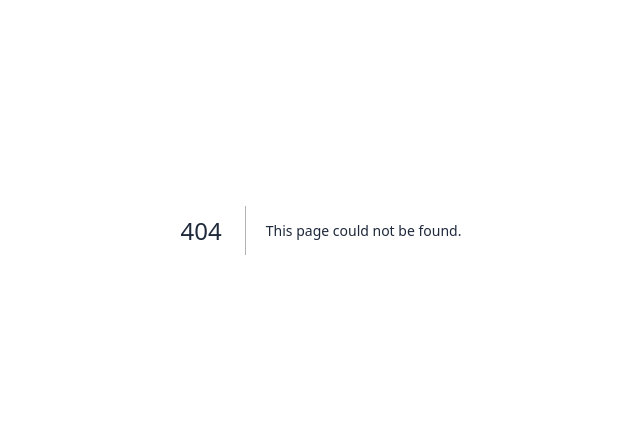
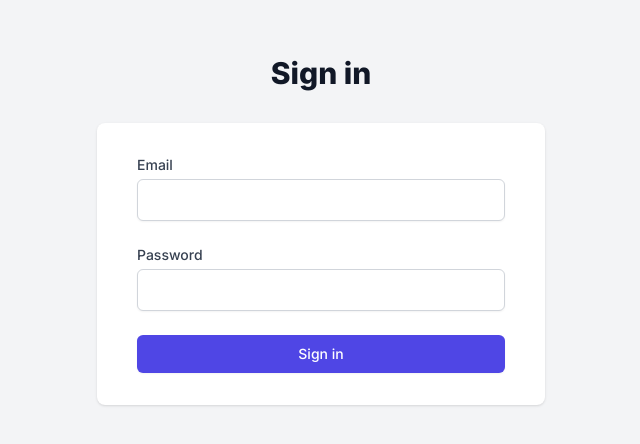
Before and after one commit to M-416U/blog-client, a Next.js app: page /login in a window 1280 px wide. Before the commit this address had no page. Shown: the part 170-614 px from the top of the page, without its empty margins (319-959 px from the left). Built offline with nearby package versions, Linux system fonts and the light colour scheme.

Commit message:
add login and regisetr forms

```diff
--- /dev/null
+++ b/app/(auth)/login/page.tsx
@@ -0,0 +1,8 @@
+import { LoginForm } from "@/app/components/LoginForm";
+import React from "react";
+
+const Login = () => {
+  return <LoginForm />;
+};
+
+export default Login;
--- /dev/null
+++ b/app/(auth)/register/page.tsx
@@ -0,0 +1,8 @@
+import { RegisterForm } from "@/app/components/RegisterForm";
+import React from "react";
+
+const Login = () => {
+  return <RegisterForm />;
+};
+
+export default Login;
--- /dev/null
+++ b/app/components/LoginForm.tsx
@@ -0,0 +1,79 @@
+"use client";
+import { useState } from "react";
+import { useAuthStore } from "../stores/useAuthStore";
+
+export const LoginForm = () => {
+  const [email, setEmail] = useState("");
+  const [password, setPassword] = useState("");
+  const [error, setError] = useState("");
+  const login = useAuthStore((state) => state.login);
+
+  const handleSubmit = async (e: React.FormEvent) => {
+    e.preventDefault();
+    try {
+      await login(email, password);
+    } catch (err) {
+      console.log(err);
+      setError("Invalid credentials");
+    }
+  };
+
+  return (
+    <div className="min-h-screen bg-gray-100 flex flex-col justify-center py-12 sm:px-6 lg:px-8">
+      <div className="sm:mx-auto sm:w-full sm:max-w-md">
+        <h2 className="text-center text-3xl font-extrabold text-gray-900">
+          Sign in
+        </h2>
+      </div>
+
+      <div className="mt-8 sm:mx-auto sm:w-full sm:max-w-md">
+        <div className="bg-white py-8 px-4 shadow sm:rounded-lg sm:px-10">
+          <form className="space-y-6" onSubmit={handleSubmit}>
+            <div>
+              <label
+                htmlFor="email"
+                className="block text-sm font-medium text-gray-700"
+              >
+                Email
+              </label>
+              <input
+                id="email"
+                type="email"
+                required
+                className="mt-1 block w-full px-3 py-2 border border-gray-300 rounded-md shadow-sm focus:outline-none focus:ring-indigo-500 focus:border-indigo-500"
+                value={email}
+                onChange={(e) => setEmail(e.target.value)}
+              />
+            </div>
+
+            <div>
+              <label
+                htmlFor="password"
+                className="block text-sm font-medium text-gray-700"
+              >
+                Password
+              </label>
+              <input
+                id="password"
+                type="password"
+                required
+                className="mt-1 block w-full px-3 py-2 border border-gray-300 rounded-md shadow-sm focus:outline-none focus:ring-indigo-500 focus:border-indigo-500"
+                value={password}
+                onChange={(e) => setPassword(e.target.value)}
+              />
+            </div>
+
+            {error && <div className="text-red-500 text-sm">{error}</div>}
+
+            <button
+              type="submit"
+              className="w-full flex justify-center py-2 px-4 border border-transparent rounded-md shadow-sm text-sm font-medium text-white bg-indigo-600 hover:bg-indigo-700 focus:outline-none focus:ring-2 focus:ring-offset-2 focus:ring-indigo-500"
+            >
+              Sign in
+            </button>
+          </form>
+        </div>
+      </div>
+    </div>
+  );
+};
--- /dev/null
+++ b/app/components/RegisterForm.tsx
@@ -0,0 +1,79 @@
+"use client";
+import { useState } from "react";
+import { useAuthStore } from "../stores/useAuthStore";
+
+export const RegisterForm = () => {
+  const [email, setEmail] = useState("");
+  const [password, setPassword] = useState("");
+  const [error, setError] = useState("");
+  const register = useAuthStore((state) => state.register);
+
+  const handleSubmit = async (e: React.FormEvent) => {
+    e.preventDefault();
+    try {
+      await register(email, password);
+    } catch (err) {
+      console.log(err);
+      setError("Registration failed");
+    }
+  };
+
+  return (
+    <div className="min-h-screen bg-gray-100 flex flex-col justify-center py-12 sm:px-6 lg:px-8">
+      <div className="sm:mx-auto sm:w-full sm:max-w-md">
+        <h2 className="text-center text-3xl font-extrabold text-gray-900">
+          Register
+        </h2>
+      </div>
+
+      <div className="mt-8 sm:mx-auto sm:w-full sm:max-w-md">
+        <div className="bg-white py-8 px-4 shadow sm:rounded-lg sm:px-10">
+          <form className="space-y-6" onSubmit={handleSubmit}>
+            <div>
+              <label
+                htmlFor="email"
+                className="block text-sm font-medium text-gray-700"
+              >
+                Email
+              </label>
+              <input
+                id="email"
+                type="email"
+                required
+                className="mt-1 block w-full px-3 py-2 border border-gray-300 rounded-md shadow-sm focus:outline-none focus:ring-indigo-500 focus:border-indigo-500"
+                value={email}
+                onChange={(e) => setEmail(e.target.value)}
+              />
+            </div>
+
+            <div>
+              <label
+                htmlFor="password"
+                className="block text-sm font-medium text-gray-700"
+              >
+                Password
+              </label>
+              <input
+                id="password"
+                type="password"
+                required
+                className="mt-1 block w-full px-3 py-2 border border-gray-300 rounded-md shadow-sm focus:outline-none focus:ring-indigo-500 focus:border-indigo-500"
+                value={password}
+                onChange={(e) => setPassword(e.target.value)}
+              />
+            </div>
+
+            {error && <div className="text-red-500 text-sm">{error}</div>}
+
+            <button
+              type="submit"
+              className="w-full flex justify-center py-2 px-4 border border-transparent rounded-md shadow-sm text-sm font-medium text-white bg-indigo-600 hover:bg-indigo-700 focus:outline-none focus:ring-2 focus:ring-offset-2 focus:ring-indigo-500"
+            >
+              Register
+            </button>
+          </form>
+        </div>
+      </div>
+    </div>
+  );
+};
--- /dev/null
+++ b/app/stores/useAuthStore.ts
@@ -0,0 +1,52 @@
+import { create } from "zustand";
+import { persist } from "zustand/middleware";
+
+interface AuthState {
+  token: string | null;
+  user: {
+    id: string;
+    email: string;
+    role: string;
+  } | null;
+  login: (email: string, password: string) => Promise<void>;
+  register: (email: string, password: string) => Promise<void>;
+  logout: () => void;
+}
+
+export const useAuthStore = create<AuthState>()(
+  persist(
+    (set) => ({
+      token: null,
+      user: null,
+      login: async (email, password) => {
+        const response = await fetch("/auth/login", {
+          method: "POST",
+          headers: { "Content-Type": "application/json" },
+          body: JSON.stringify({ email, password }),
+        });
+
+        if (!response.ok) {
+          throw new Error("Invalid credentials");
+        }
+
+        const data = await response.json();
+        set({ token: data.token, user: data.user });
+      },
+      register: async (email, password) => {
+        const response = await fetch("/auth/register", {
+          method: "POST",
+          headers: { "Content-Type": "application/json" },
+          body: JSON.stringify({ email, password }),
+        });
+
+        if (!response.ok) {
+          throw new Error("Registration failed");
+        }
+      },
+      logout: () => set({ token: null, user: null }),
+    }),
+    {
+      name: "auth-storage",
+    }
+  )
+);
--- a/package.json
+++ b/package.json
@@ -12,7 +12,8 @@
     "next": "15.1.6",
     "react": "^19.0.0",
     "react-dom": "^19.0.0",
-    "react-icons": "^5.4.0"
+    "react-icons": "^5.4.0",
+    "zustand": "^5.0.3"
   },
   "devDependencies": {
     "@eslint/eslintrc": "^3",
```
Also changed, not shown: 1 other file (tests, documents, lock files or other folders).
